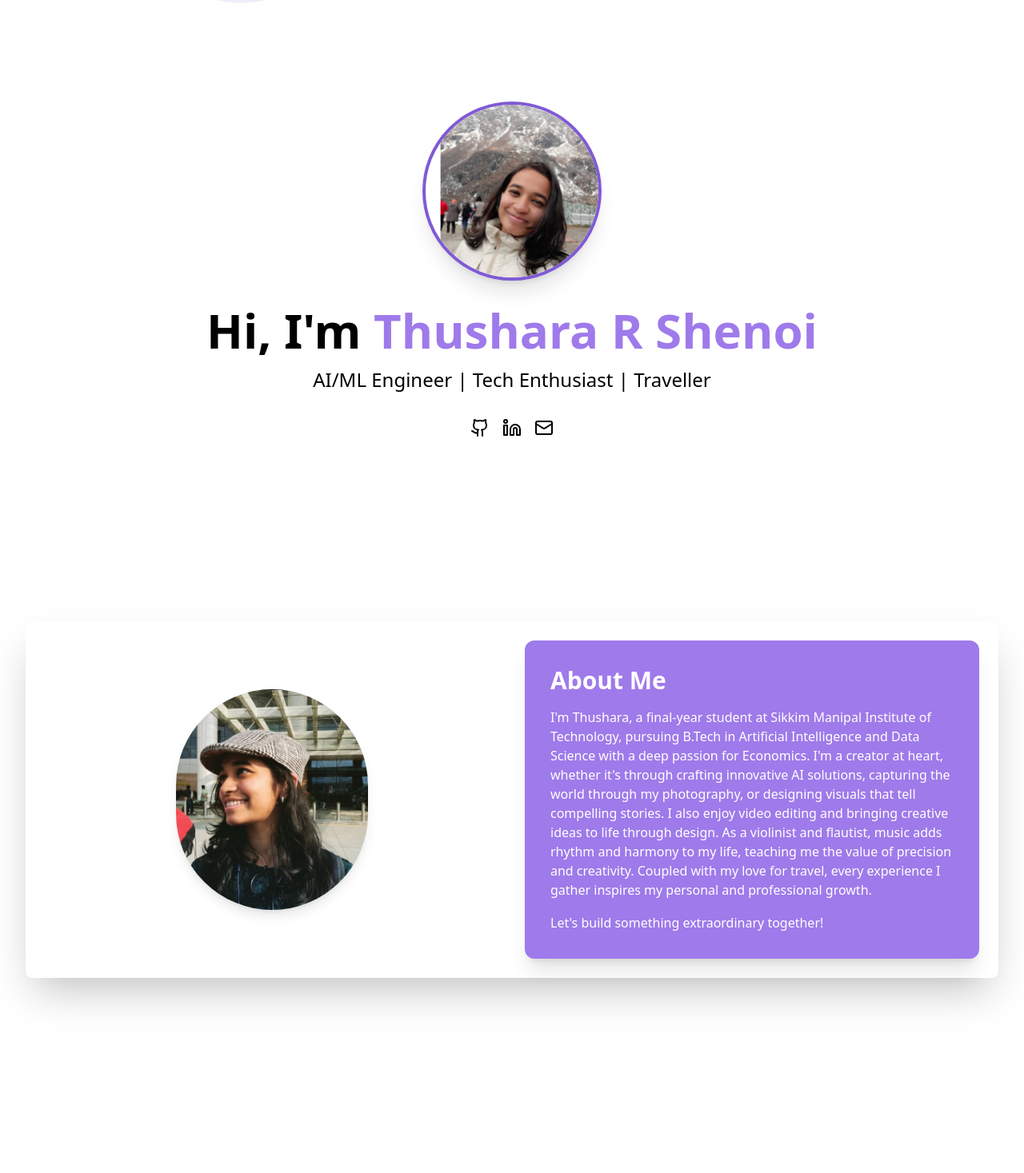
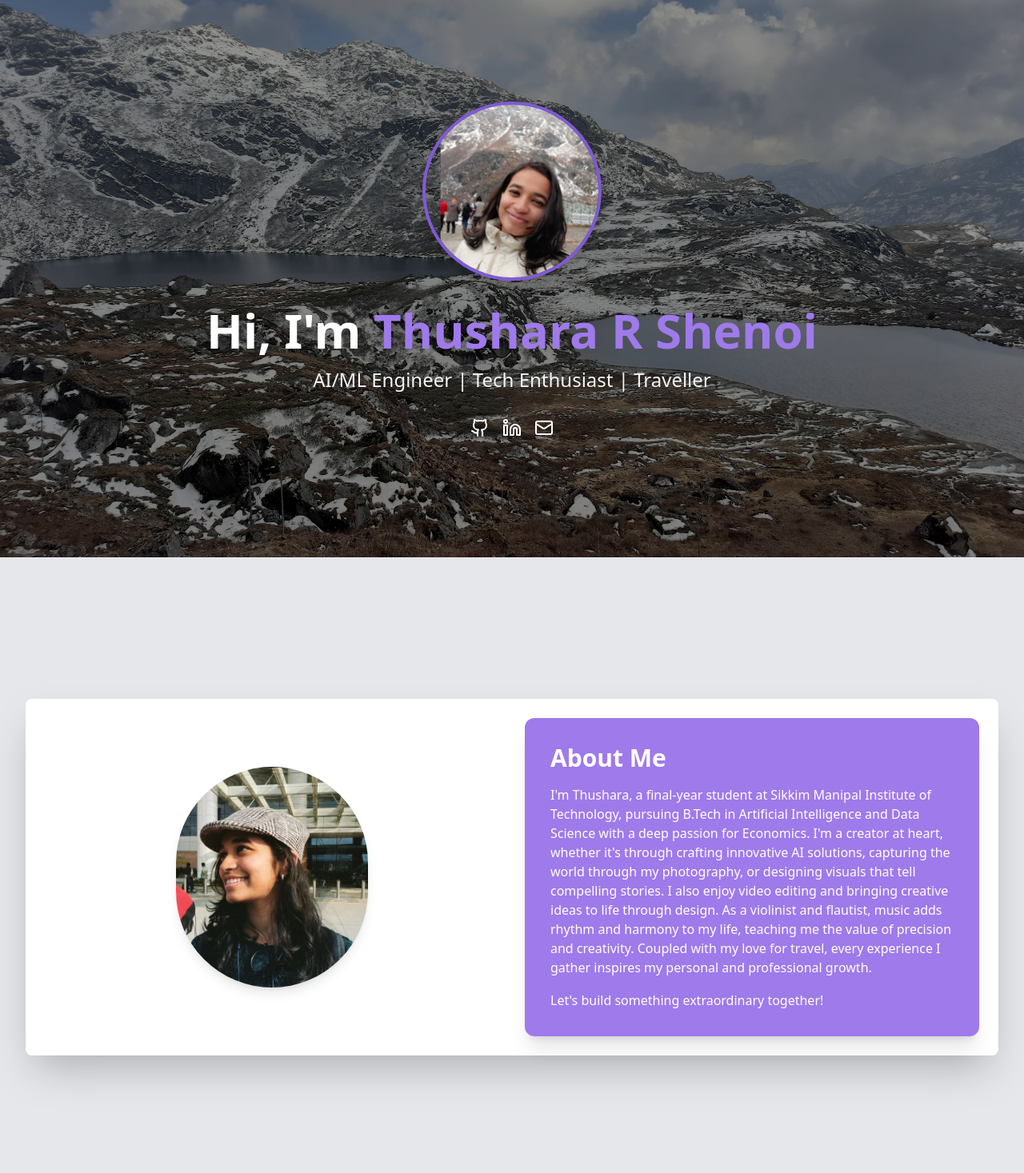
Before and after one commit to thusharashenoi/portfolio, a React (Vite) app: page / in a window 1280 px wide. Shown: the part 103-1570 px from the top of the page at 80% size. Built offline with nearby package versions, Linux system fonts and the light colour scheme.

Commit message:
v1.3-made changes to the background.

```diff
--- a/src/App.tsx
+++ b/src/App.tsx
@@ -140,46 +140,53 @@ function App() {
 
 {/* Main Content */}
 <main className="relative">
-        {/* Hero Section */}
-        <section id="hero" className="min-h-screen pt-16 flex items-center">
+  <section id="hero" className="min-h-screen pt-16 flex items-center bg-cover bg-center relative" style={{ backgroundImage: 'url("/static/images/background.jpg")' }}>
+    {/* Overlay to enhance text visibility */}
+    <div className="absolute top-0 left-0 w-full h-full bg-black opacity-40"></div>
+
     <div className="max-w-7xl mx-auto px-4 sm:px-6 lg:px-8 pt-20 pb-16 text-center relative z-10">
+      {/* Profile Image with Animation */}
       <img
         src="static/images/profile.jpg"
         alt="Profile"
-              className="w-32 h-32 sm:w-40 sm:h-40 md:w-48 md:h-48 lg:w-56 lg:h-56 rounded-full mx-auto mb-8 border-4 border-purple-500 shadow-xl object-cover"
+        className="w-32 h-32 sm:w-40 sm:h-40 md:w-48 md:h-48 lg:w-56 lg:h-56 rounded-full mx-auto mb-8 border-4 border-purple-500 shadow-xl object-cover transform transition-transform duration-300 ease-in-out hover:scale-110 animate__animated animate__fadeIn animate__delay-1s"
         style={{ objectPosition: 'center' }}
       />
-            <h1 className="text-4xl sm:text-6xl font-bold mb-4">
+      <h1 className="text-4xl sm:text-6xl font-bold mb-4 text-white">
         Hi, I'm <span className="text-purple-400">Thushara R Shenoi</span>
       </h1>
-            <p className="text-xl sm:text-2xl text-black-300 mb-8">
+      <p className="text-xl sm:text-2xl text-gray-100 mb-8">
         AI/ML Engineer | Tech Enthusiast | Traveller
       </p>
       <div className="flex justify-center space-x-4">
-              <a href="https://github.com/thusharashenoi" className="text-black-400 hover:text-white transition-colors">
+        {/* Updated Icon Styles */}
+        <a href="https://github.com/thusharashenoi" className="text-white hover:text-purple-400 transition-colors">
           <Github className="w-6 h-6" />
         </a>
-              <a href="https://www.linkedin.com/in/thusharashenoi/" className="text-black-400 hover:text-white transition-colors">
+        <a href="https://www.linkedin.com/in/thusharashenoi/" className="text-white hover:text-purple-400 transition-colors">
           <Linkedin className="w-6 h-6" />
         </a>
-              <a href="mailto:thushara.shenoi@gmail.com" className="text-black-400 hover:text-white transition-colors">
+        <a href="mailto:thushara.shenoi@gmail.com" className="text-white hover:text-purple-400 transition-colors">
           <Mail className="w-6 h-6" />
         </a>
       </div>
     </div>
   </section>
 
-{/* Content Sections */}
-<div className="bg-white p-15 rounded-xl shadow-xl">
+  <div className="bg-gray-200 p-15 rounded-xl shadow-xl">
   {/* About Section */}
-  <section id="about" className="py-20 bg-white-100">
+  <section id="about" className="py-20 bg-gray-200 flex items-center justify-center">
     <div className="max-w-7xl mx-auto px-4 sm:px-6 lg:px-8">
       {/* Wrapper div for white rectangle and shadow */}
-      <div className="bg-white rounded-lg shadow-2xl p-6">
+      <div className="bg-white rounded-lg shadow-2xl p-6 about-section mx-auto">
         <div className="flex items-center space-x-8">
           {/* Left Side (Image) */}
           <div className="w-1/2">
-              <img src="/static/images/Thushara.jpg" alt="Thushara" className="rounded-full shadow-lg w-60 h-680 object-cover mx-auto" />
+            <img
+              src="/static/images/Thushara.jpg"
+              alt="Thushara"
+              className="rounded-full shadow-lg w-60 h-680 object-cover mx-auto"
+            />
           </div>
           {/* Right Side (Text) */}
           <div className="w-1/2">
@@ -740,10 +747,15 @@ function App() {
     </div>
   </div>
 </section>
+<footer className="bg-gray-800 text-white text-center py-4">
+  <p>Year: {new Date().getFullYear()} | All rights belong to Thushara Shenoi</p>
+</footer>
         </div>
       </main>
     </div>
+
   );
+
 }
 
 export default App;
--- a/src/index.css
+++ b/src/index.css
@@ -65,3 +65,14 @@ section {
   min-height: 100vh;
   padding-top: 5rem;
 }
+
+.about {
+  opacity: 0;
+  transform: translateY(100px);
+  transition: opacity 1s, transform 1s;
+}
+
+.about.is-visible {
+  opacity: 1;
+  transform: translateY(0);
+}
```
Also changed, not shown: public/static/images/background.jpg (added). Lines whose indentation alone changed are shown as unchanged.
